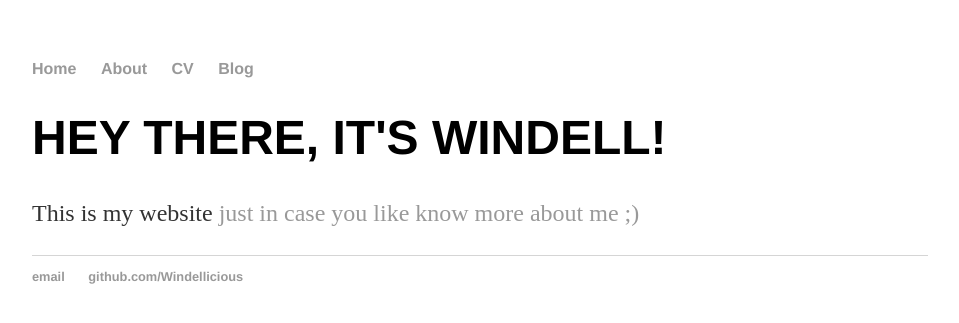
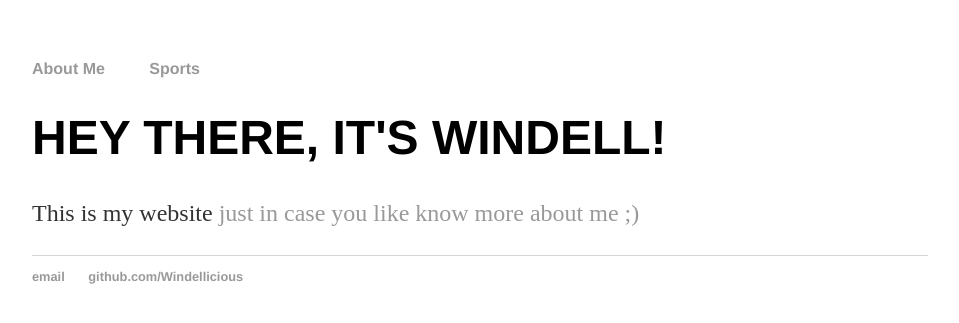
Before and after one commit to Windellicious/Windellicious.github.io, a Jekyll site: the page built from index.html, in a window 1280 px wide. Shown: the top 323 px of the page, without its empty margins (160-1119 px from the left). Built offline with Jekyll 4.4.1, drawn with Linux system fonts in a browser that asks for light colours.

Commit message:
Update default.html

```diff
--- a/_layouts/default.html
+++ b/_layouts/default.html
@@ -8,10 +8,9 @@
 		<body>
 			<nav>
 	    		<ul>
-	        		<li><a href="/">Home</a></li>
-		        	<li><a href="/about">About</a></li>
-	        		<li><a href="/cv">CV</a></li>
-	        		<li><a href="/blog">Blog</a></li>
+	        		<li><a href="/">About Me</a></li>
+		        	<li><a href="/My Work"></a></li>
+				<li><a href="/sports">Sports</a></li>
 	    		</ul>
 			</nav>
 			<div class="container">
```
